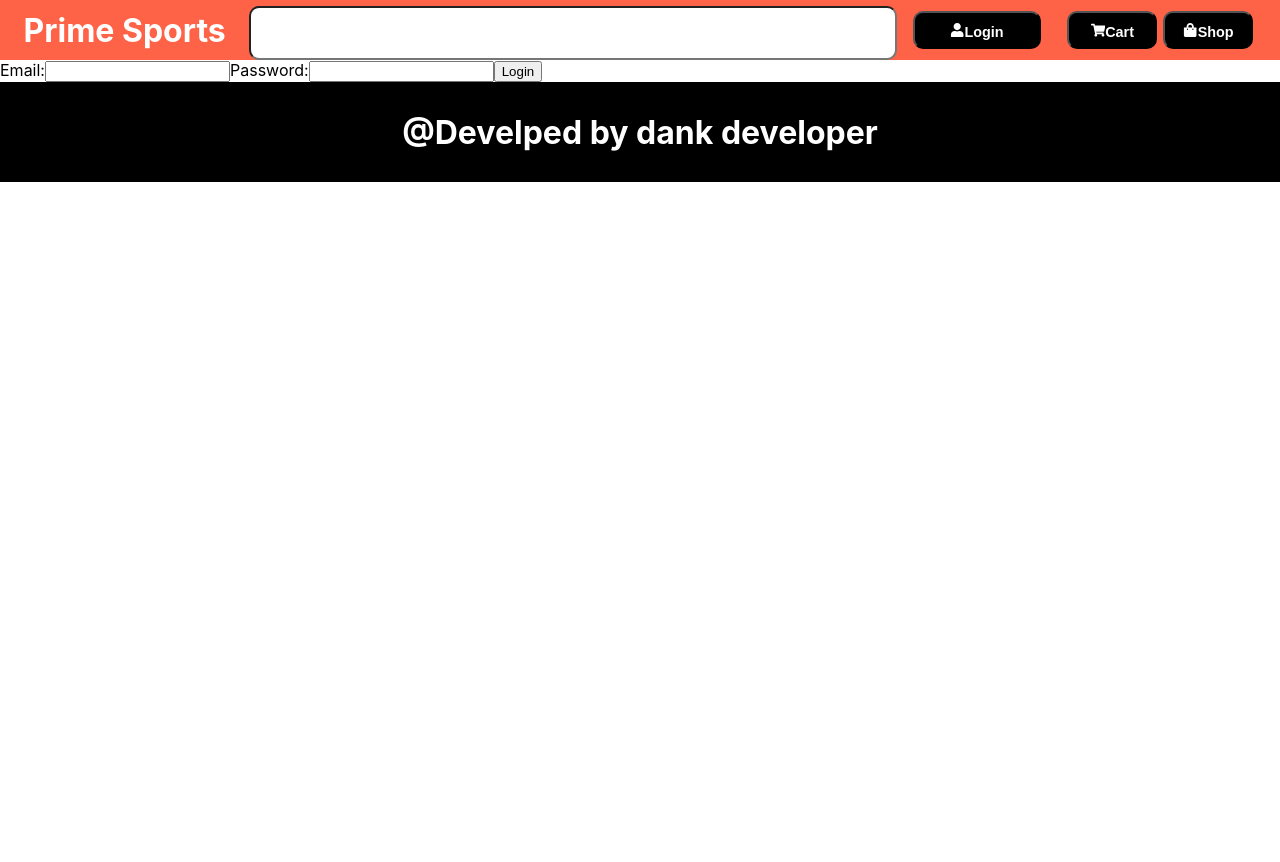
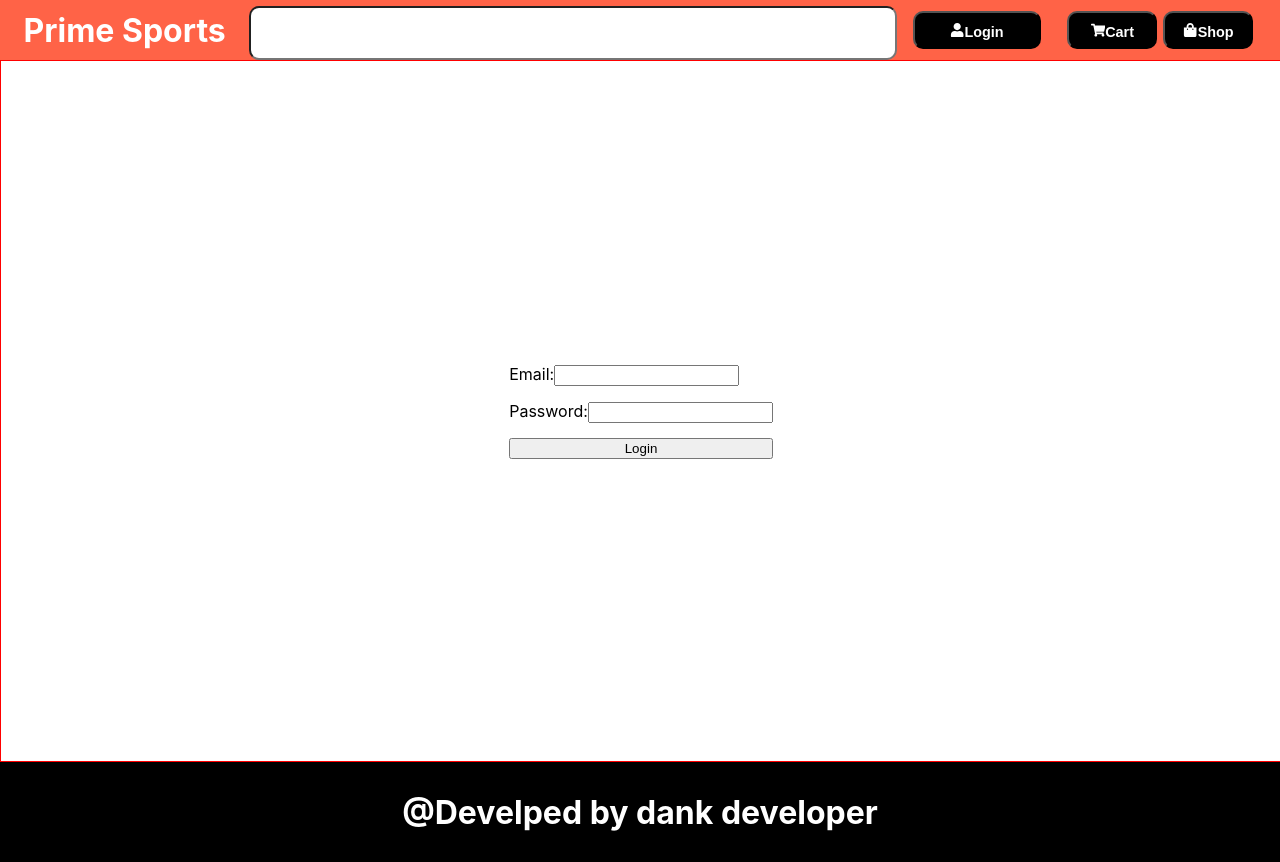
Before and after one commit to aniket2727/sport-web-application-MERN, a React (Create React App) app in the folder client/: page /primesport/login in a window 1280 px wide. Before the commit the page ends 800 px from the top, so only its background shows below. Built offline with nearby package versions, Linux system fonts and the light colour scheme; the HTML template or start-up script is replaced by a standard one.

Commit message:
change in login added form and classnames

```diff
--- a/client/src/componets/Logincomponets.js
+++ b/client/src/componets/Logincomponets.js
@@ -2,7 +2,7 @@
 import React, { useState } from 'react';
 import { useDispatch  } from 'react-redux'; // Fix: Change UseSelector to useSelector
 import { loginUser } from '../features/userSlice';
-
+import './login.css'
 const LoginComponent = () => {
   const [email, setEmail] = useState('');
   const [password, setPassword] = useState('');
@@ -16,8 +16,9 @@ const LoginComponent = () => {
   };
 
   return (
-    <div>
-      <form onSubmit={handleLogin}>
+    <div className='main-login-a'>
+       <form onSubmit={handleLogin} className="login-form">
+        <div className="form-group">
           <label>Email:</label>
           <input
             type="email"
@@ -25,7 +26,9 @@ const LoginComponent = () => {
             onChange={(e) => setEmail(e.target.value)}
             required
           />
+        </div>
 
+        <div className="form-group">
           <label>Password:</label>
           <input
             type="password"
@@ -33,6 +36,7 @@ const LoginComponent = () => {
             onChange={(e) => setPassword(e.target.value)}
             required
           />
+        </div>
 
         <button type="submit">Login</button>
       </form>
--- /dev/null
+++ b/client/src/componets/login.css
@@ -0,0 +1,29 @@
+
+
+
+.main-login-a{
+    width: 100%;
+    height: 700px;
+    display: flex;
+    flex-direction: column;
+    align-items: center;
+    justify-content: center;
+    border: 1px solid red;
+}
+
+
+/* Add this to your styles (e.g., LoginComponent.css) */
+.login-form {
+    display: flex;
+    flex-direction: column;
+    max-width: 300px; /* Set a max-width if you want to limit the width of the form */
+    margin: auto; /* Center the form horizontally */
+  }
+
+  .form-group {
+    margin-bottom: 15px;
+  }
+
+  label {
+    margin-bottom: 5px;
+  }
```
Lines whose indentation alone changed are shown as unchanged.
